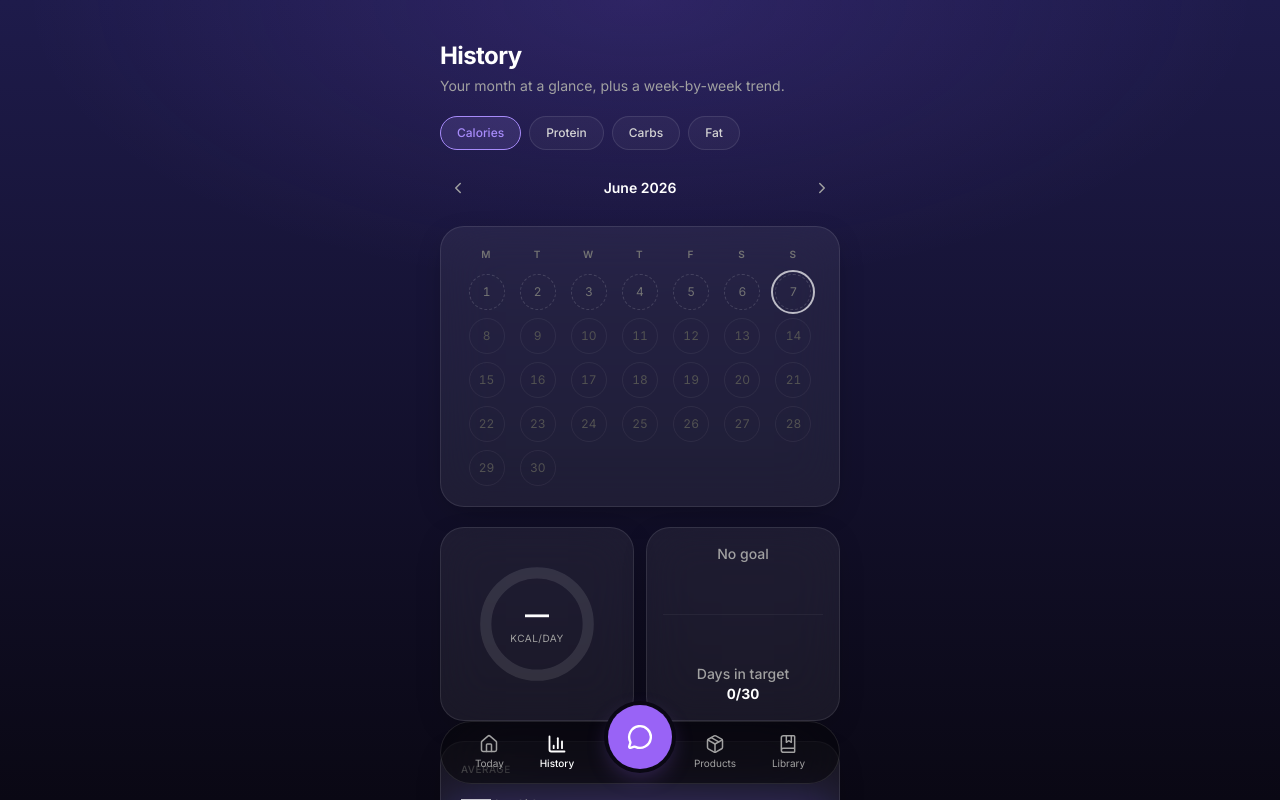
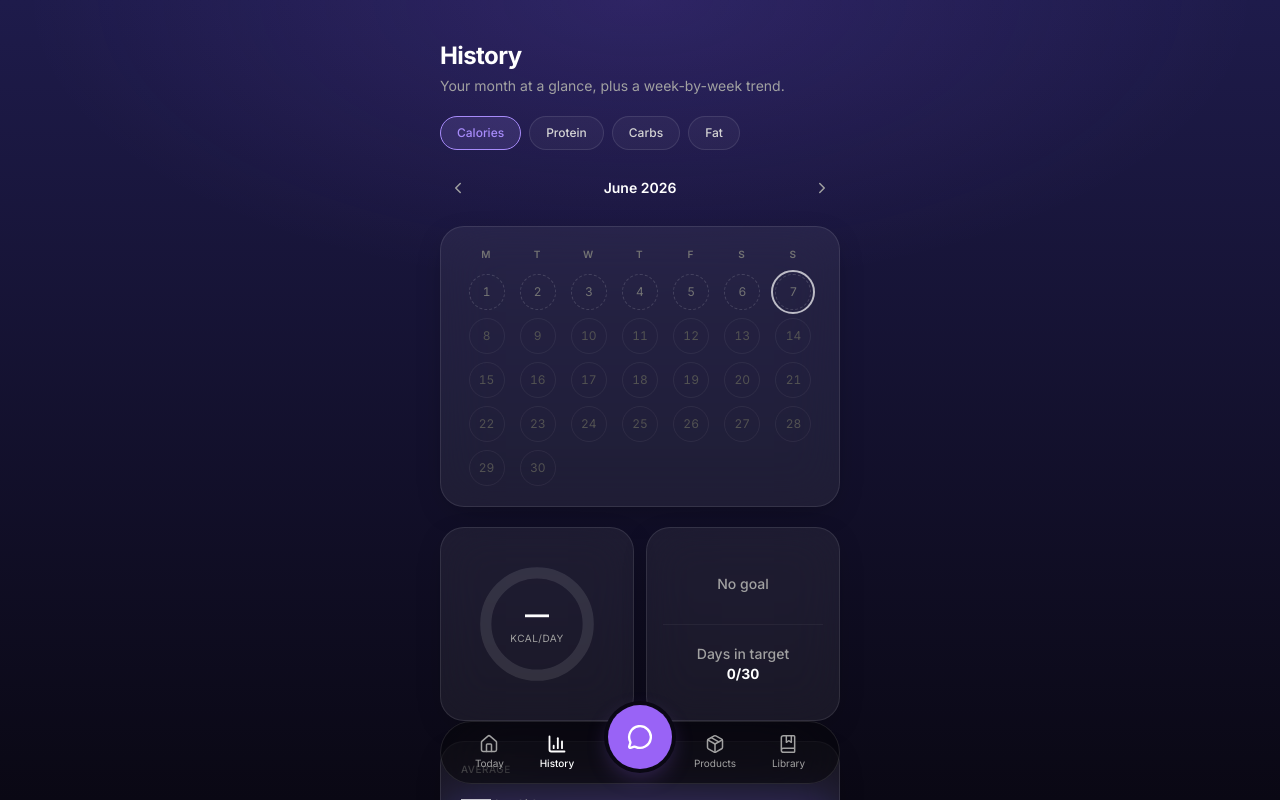
Before and after one commit to valentinalorcap/klara-app, a Next.js app: page /history in a window 1280 px wide. Shown: the top 800 px of the page. Built offline with nearby package versions, Linux system fonts and the light colour scheme; no server answers; the database is empty; sample sign-in values are in the browser's storage.

Commit message:
polish(phase-10): center each half of the right hero card vertically

```diff
--- a/src/app/(app)/history/page.tsx
+++ b/src/app/(app)/history/page.tsx
@@ -266,15 +266,15 @@ export default async function HistoryPage({
           />
         </GlassCard>
 
-        <GlassCard className="flex aspect-square flex-col justify-between p-4 text-center">
-          <div>
+        <GlassCard className="grid aspect-square grid-rows-[1fr_auto_1fr] p-4 text-center">
+          <div className="flex flex-col justify-center">
             <p className="text-sm font-medium text-neutral-400">{vsGoal.word}</p>
             {vsGoal.value ? (
               <p className="text-sm font-bold text-white tabular-nums">{vsGoal.value}</p>
             ) : null}
           </div>
           <div className="border-t border-white/5" />
-          <div>
+          <div className="flex flex-col justify-center">
             <p className="text-sm font-medium text-neutral-400">Days in target</p>
             <p className="text-sm font-bold text-white tabular-nums">
               {inTargetCount}/{totalDaysInMonth}
```
